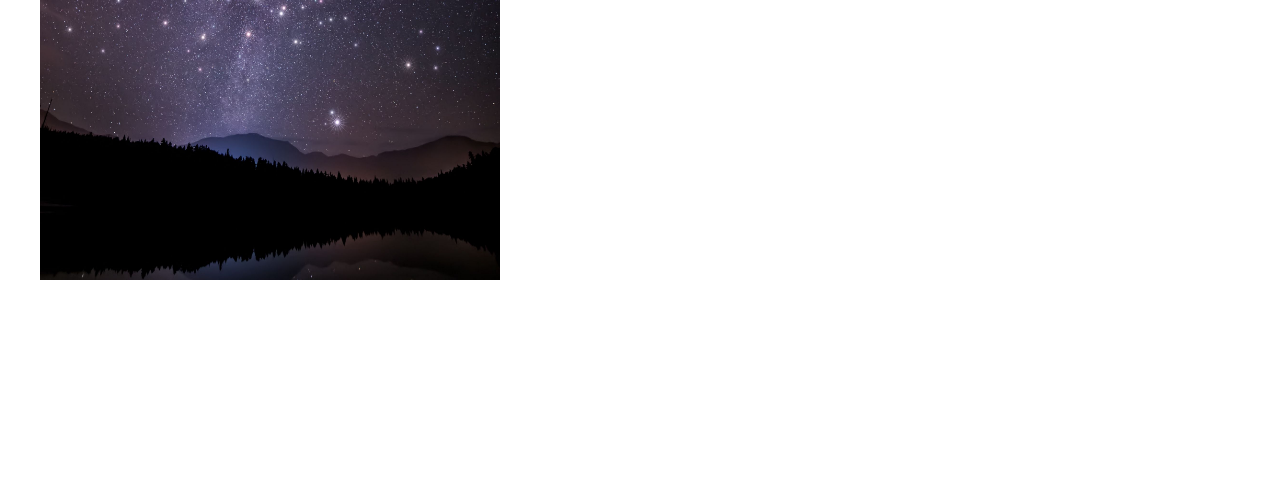
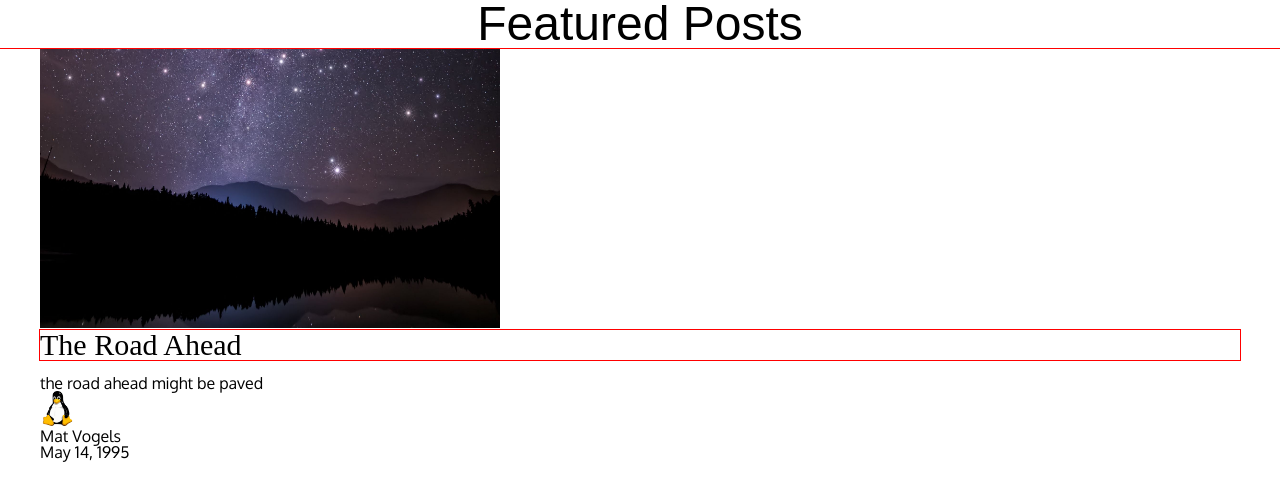
Before and after one commit to Andry-sheer/hw-9_3.0, a plain HTML site: page pages/draft.html in a window 1280 px wide. Drawn offline with Linux system fonts and the light colour scheme.

Commit message:
add new style code

```diff
--- a/css/styles.css
+++ b/css/styles.css
@@ -1648,3 +1648,32 @@ color: #000000;
   font-family: 'Tektur', sans-serif;
 }
 /***********************************************************************/
+
+.posts-card{
+  border-radius: 6px;
+}
+
+.postsH2{
+  text-align: center;
+  font-family: 'Oxigen', sans-serif;
+  font-weight: 400;
+  font-size: 48px;
+  outline: 1px solid red;
+}
+
+.postsH3 {
+  outline: 1px solid red;
+  font-family:'Times New Roman', Times, serif;
+  font-weight: 400;
+  font-size: 30px;
+  margin-bottom: 15px;
+  /*color: white;*/
+  flex-shrink: 0;
+}
+
+.postP {
+}
+.posts-in {
+}
+.posts-name {
+}
--- a/pages/draft.html
+++ b/pages/draft.html
@@ -9,9 +9,19 @@
 <body>
    <main>
     <section class="posts">
+        <h2 class="postsH2">Featured Posts</h2>
         <div class="container posts-container">
             <div class="posts-card">
                 <img src="/images/hw91.jpg" alt="mountains" width="460" height="280">
+                <h3 class="postsH3">The Road Ahead</h3>
+                <p class="postP">the road ahead might be paved</p>
+                <div class="posts-in">
+                    <div class="posts-name">
+                        <img src="/images/icons/linux.png" alt="Mat Vogels" width="35" height="35">
+                        <p>Mat Vogels</p>
+                    </div>
+                    <span>May 14, 1995</span>
+                </div>
             </div>
         </div>
     </section>
```
